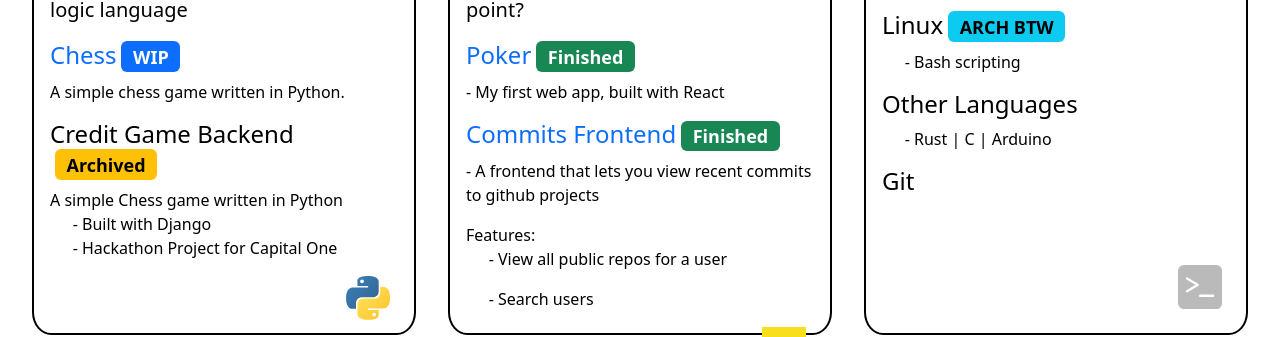
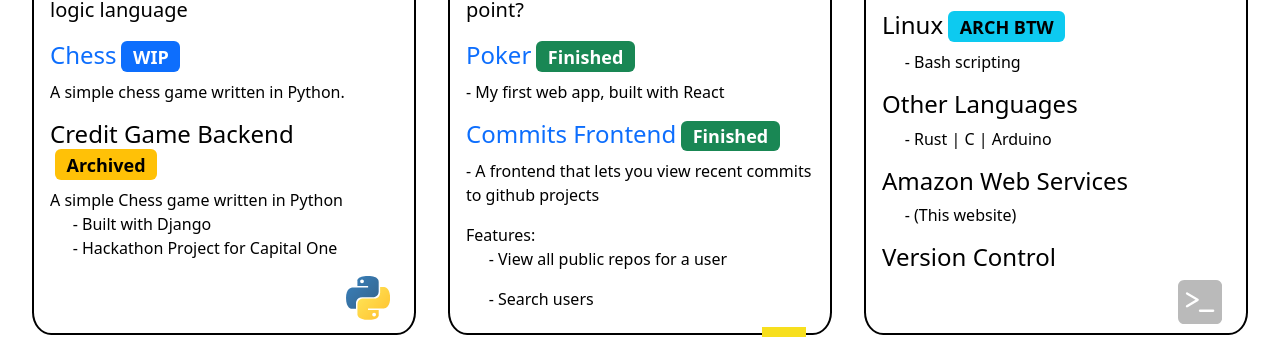
Before and after one commit to ziidonato/website, a React (Create React App) app: page / in a window 1280 px wide. Shown: the part 1289-1626 px from the top of the page. Built offline with nearby package versions, Linux system fonts and the light colour scheme.

Commit message:
last minute edits before review

```diff
--- a/public/index.html
+++ b/public/index.html
@@ -22,7 +22,7 @@
       work correctly both with client-side routing and a non-root public URL.
       Learn how to configure a non-root public URL by running `npm run build`.
     -->
-    <title>React App</title>
+    <title>Zii Donato</title>
     <script src="https://kit.fontawesome.com/2605ed76c2.js" crossorigin="anonymous"></script>
 </head>
 
--- a/src/components/Experience/Experience.tsx
+++ b/src/components/Experience/Experience.tsx
@@ -70,7 +70,11 @@ const details = [
                         <ul>
                             <li>Rust | C | Arduino</li>
                         </ul>
-                        <h4>Git</h4>
+                        <h4>Amazon Web Services</h4>
+                        <ul>
+                            <li>(This website)</li>
+                        </ul>
+                        <h4>Version Control</h4>
                     </>,
         picture: bash_logo()
     },
```
